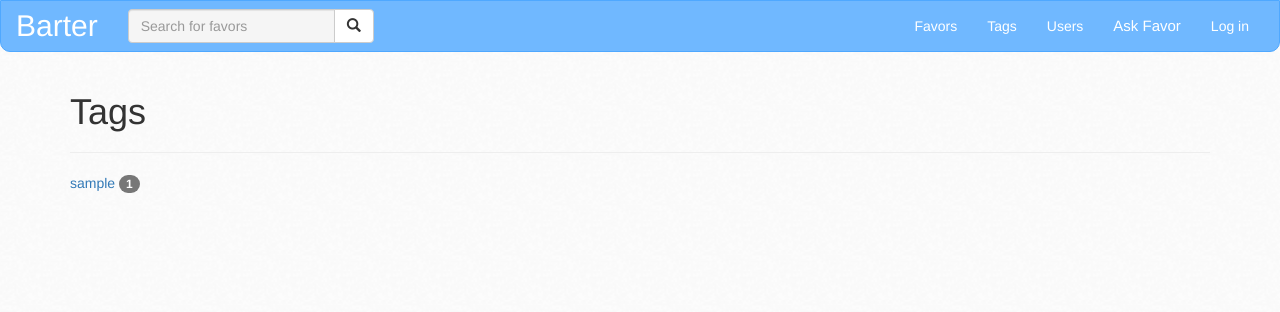
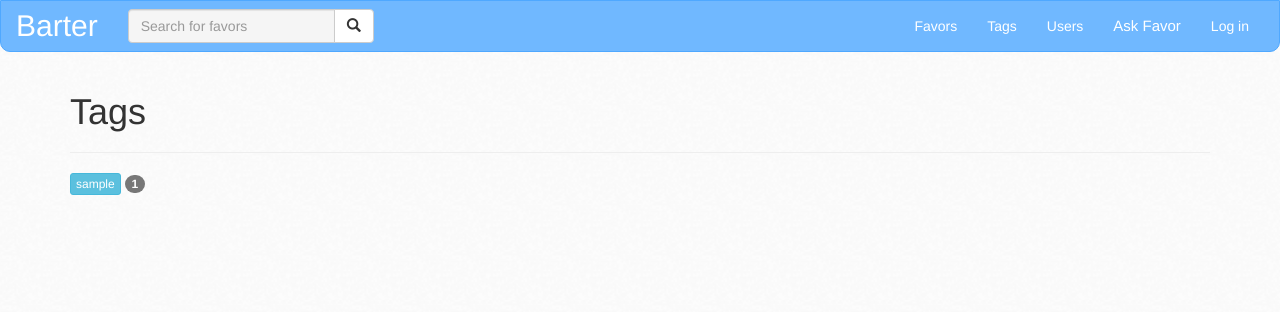
Before and after one commit to minhtritran/barter_site, a Django app: page /tags/ in a window 1280 px wide. Shown: the top 312 px of the page. Run offline with Django 3.2, Linux system fonts and the light colour scheme; tables that the repository leaves empty hold one stand-in row (values such as "Sample post"); parts of the project's set-up code (start-up, migrations or seed data) failed here and were passed over; some libraries are stand-ins or nearby versions.

Commit message:
Styled tags list

```diff
--- a/barter/templates/barter/tag_list.html
+++ b/barter/templates/barter/tag_list.html
@@ -8,7 +8,7 @@
      <ul class="list-unstyled">
         {% for object in object_list %}
 
-           <li> <a href={% url "barter:favor_list_tagged" object.slug %}>{{ object.slug }}</a> <span class="badge">{{ object.favor_set.count }}</span></li>
+           <li> <a class="btn btn-info btn-xs" href={% url "barter:favor_list_tagged" object.slug %}>{{ object.slug }}</a> <span class="badge">{{ object.favor_set.count }}</span></li>
 
         {% endfor %}
       </ul>
```
